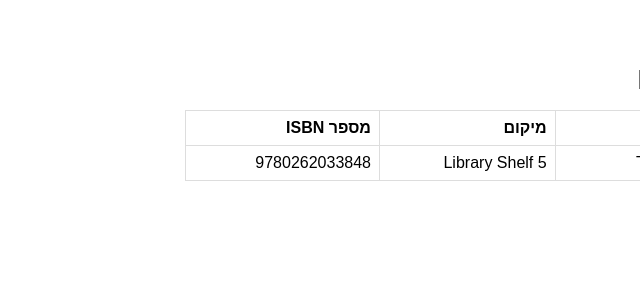
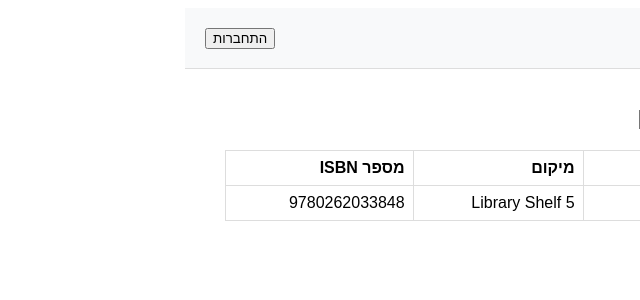
Before and after one commit to orinu/books-borrowing, a React (Vite) app in the folder front/: page / in a window 1280 px wide. Shown: the top 300 px of the page, without its empty margins (640-1280 px from the left). Built offline with nearby package versions, Linux system fonts and the light colour scheme.

Commit message:
add topbar to all pages

```diff
--- a/front/src/App.tsx
+++ b/front/src/App.tsx
@@ -3,13 +3,43 @@ import { Routes, Route } from 'react-router-dom';
 import MainPage from './pages/MainPage';
 import BookDetails from './pages/BookDetails';
 import MyBooksPage from './pages/MyBooksPage';
+import ProtectedRoute from './components/ProtectedRoute';
+import Layout from './components/Layout';
 
 const App: React.FC = () => {
   return (
     <Routes>
-      <Route path="/" element={<MainPage />} />
-      <Route path="/book/:id" element={<BookDetails />} />
-      <Route path="/my-books" element={<MyBooksPage />} />
+      {/* Main Page */}
+      <Route
+        path="/"
+        element={
+          <Layout>
+            <MainPage />
+          </Layout>
+        }
+      />
+
+      {/* Book Details Page */}
+      <Route
+        path="/book/:id"
+        element={
+          <Layout>
+            <BookDetails />
+          </Layout>
+        }
+      />
+
+      {/* My Books Page (Protected) */}
+      <Route
+        path="/my-books"
+        element={
+          <ProtectedRoute>
+            <Layout>
+              <MyBooksPage />
+            </Layout>
+          </ProtectedRoute>
+        }
+      />
     </Routes>
   );
 };
--- /dev/null
+++ b/front/src/components/Layout.tsx
@@ -0,0 +1,17 @@
+import React from 'react';
+import TopBar from './TopBar';
+
+interface LayoutProps {
+  children: React.ReactNode;
+}
+
+const Layout: React.FC<LayoutProps> = ({ children }) => {
+  return (
+    <div>
+      <TopBar />
+      <div style={{ padding: '20px' }}>{children}</div>
+    </div>
+  );
+};
+
+export default Layout;
--- /dev/null
+++ b/front/src/components/ProtectedRoute.tsx
@@ -0,0 +1,20 @@
+import React from 'react';
+import { Navigate } from 'react-router-dom';
+import { useSelector } from 'react-redux';
+import { RootState } from '../store/store';
+
+interface ProtectedRouteProps {
+  children: React.ReactNode;
+}
+
+const ProtectedRoute: React.FC<ProtectedRouteProps> = ({ children }) => {
+  const isAuthenticated = useSelector((state: RootState) => state.auth.isAuthenticated);
+
+  if (!isAuthenticated) {
+    return <Navigate to="/" replace />;
+  }
+
+  return <>{children}</>;
+};
+
+export default ProtectedRoute;
--- a/front/src/components/TopBar.tsx
+++ b/front/src/components/TopBar.tsx
@@ -1,34 +1,54 @@
 import React from 'react';
+import { useNavigate } from 'react-router-dom';
 import { useSelector, useDispatch } from 'react-redux';
 import { RootState } from '../store/store';
 import { login, logout } from '../store/slices/authSlice';
-import { useNavigate } from 'react-router-dom';
-import AddBookModal from './AddBookModal';
 
 const TopBar: React.FC = () => {
-  const [isModalOpen, setModalOpen] = React.useState(false);
   const isAuthenticated = useSelector((state: RootState) => state.auth.isAuthenticated);
   const dispatch = useDispatch();
   const navigate = useNavigate();
 
-  const openModal = () => setModalOpen(true);
-  const closeModal = () => setModalOpen(false);
+  return (
+    <div
+      style={{
+        display: 'flex',
+        justifyContent: 'space-between',
+        alignItems: 'center',
+        padding: '10px 20px',
+        backgroundColor: '#f8f9fa',
+        borderBottom: '1px solid #ddd',
+      }}
+    >
+      {/* Logo */}
+      <div
+        onClick={() => navigate('/')}
+        style={{
+          cursor: 'pointer',
+          display: 'flex',
+          alignItems: 'center',
+          gap: '10px',
+        }}
+      >
+        <img
+          src="https://via.placeholder.com/40" // Replace with actual logo URL
+          alt="Logo"
+          style={{ width: '40px', height: '40px', borderRadius: '50%' }}
+        />
+        <span style={{ fontSize: '20px', fontWeight: 'bold' }}>My Library</span>
+      </div>
 
-  return (
-    <div style={{ display: 'flex', justifyContent: 'flex-start', gap: '10px', marginBottom: '20px' }}>
+      {/* Navigation Buttons */}
+      <div style={{ display: 'flex', gap: '10px' }}>
         {isAuthenticated ? (
           <>
-          <button>הגדרות</button>
             <button onClick={() => navigate('/my-books')}>הספרים שלי</button>
-          <button onClick={openModal}>ספר חדש</button>
             <button onClick={() => dispatch(logout())}>התנתקות</button>
           </>
         ) : (
           <button onClick={() => dispatch(login())}>התחברות</button>
         )}
-
-      {/* Modal for adding a new book */}
-      <AddBookModal isOpen={isModalOpen} onClose={closeModal} />
+      </div>
     </div>
   );
 };
--- a/front/src/pages/MainPage.tsx
+++ b/front/src/pages/MainPage.tsx
@@ -1,12 +1,10 @@
 import React from 'react';
 import Filters from '../components/Filters';
 import BookTable from '../components/BookTable';
-import TopBar from '../components/TopBar';
 
 const MainPage: React.FC = () => {
   return (
     <div style={{ padding: '20px' }}>
-      <TopBar />
       <Filters />
       <BookTable />
     </div>
--- a/front/src/pages/MyBooksPage.tsx
+++ b/front/src/pages/MyBooksPage.tsx
@@ -5,8 +5,10 @@ import MyBooks from '../components/MyBooks';
 const MyBooksPage: React.FC = () => {
   return (
     <div>
-      <PersonalDetails />
-      <MyBooks />
+      <div style={{ padding: '20px' }}>
+        <PersonalDetails />
+        <MyBooks />
+      </div>
     </div>
   );
 };
```
Lines whose indentation alone changed are shown as unchanged.
